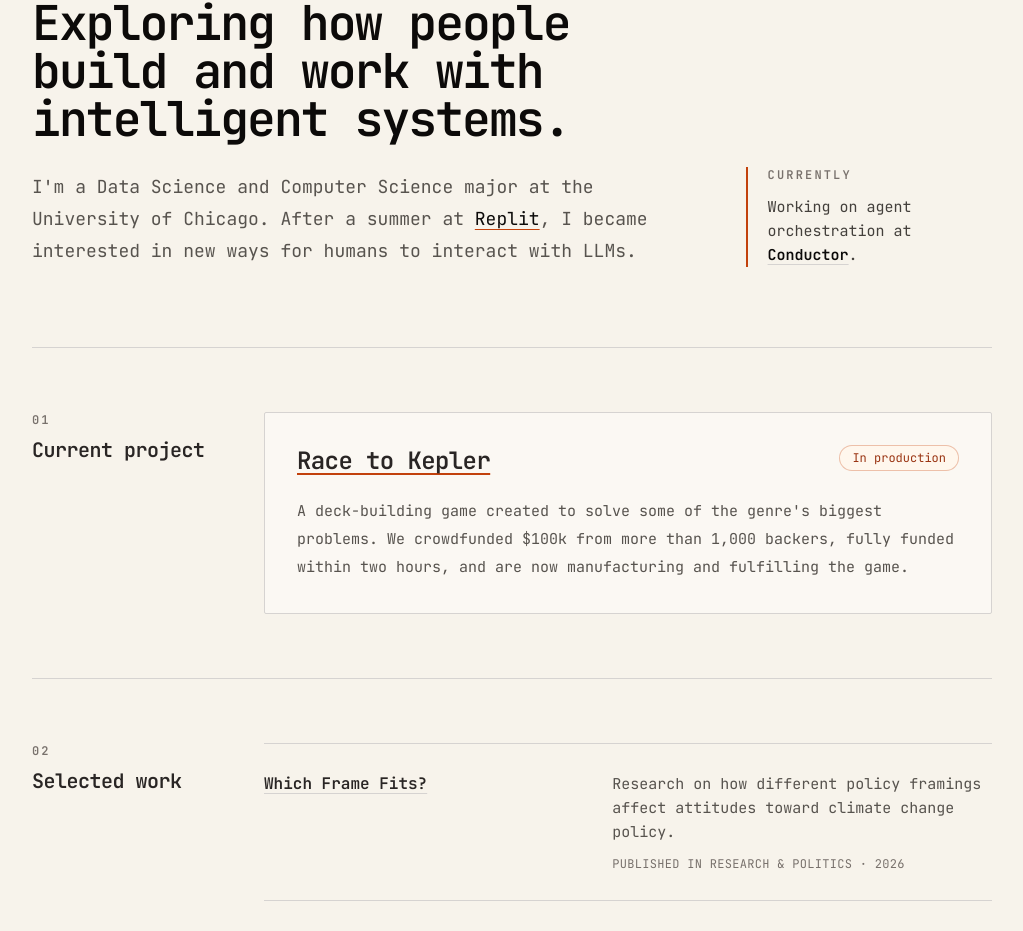
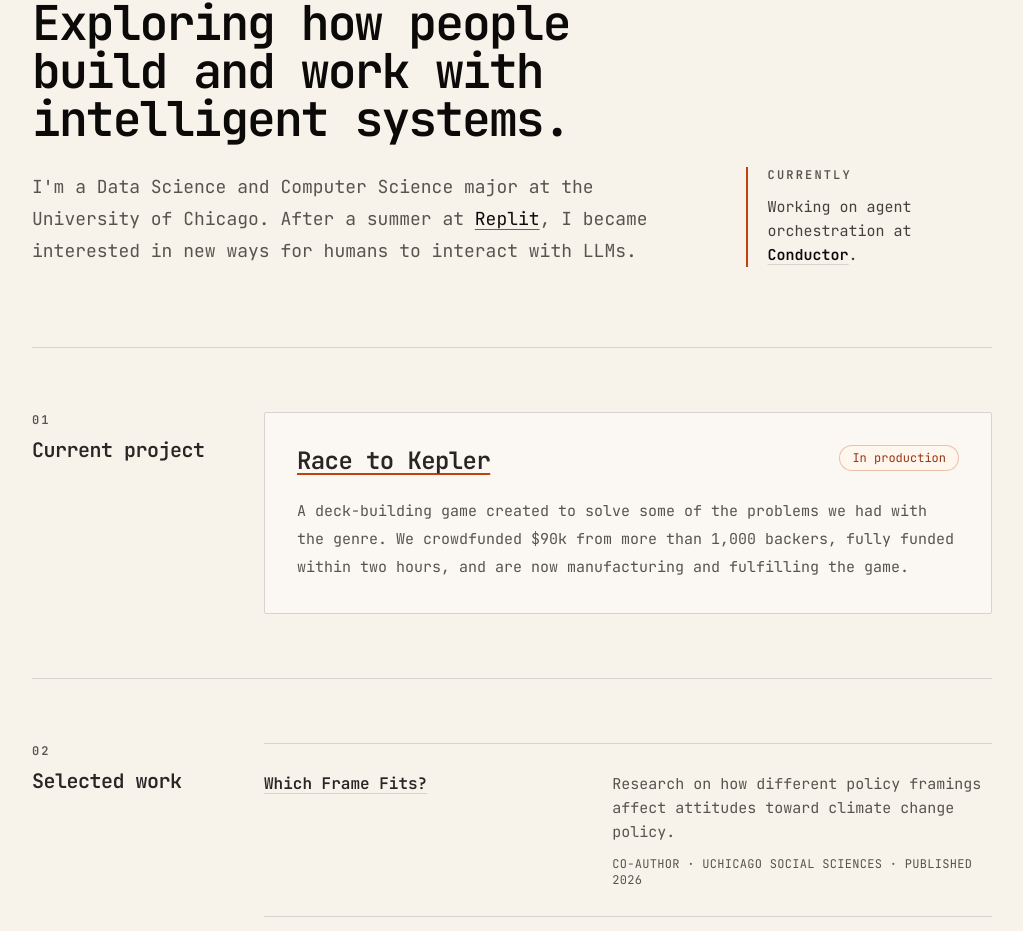
Before and after one commit to Nedak23/kadenhyatt.com, a Next.js app: page / in a window 1280 px wide. Shown: the part 206-1137 px from the top of the page, without its empty margins (128-1151 px from the left). Built offline with nearby package versions, Linux system fonts and the light colour scheme.

Commit message:
Address accessibility and security review

```diff
--- a/next.config.js
+++ b/next.config.js
@@ -1,7 +1,6 @@
 /** @type {import('next').NextConfig} */
 const nextConfig = {
   reactStrictMode: true,
-  swcMinify: true,
 }
 
 module.exports = nextConfig
--- a/src/app/experience/page.tsx
+++ b/src/app/experience/page.tsx
@@ -137,7 +137,7 @@ function TimelineSection({
     <section className="border-t border-stone-300 py-12 sm:py-16" aria-labelledby={title.toLowerCase()}>
       <div className="grid gap-8 md:grid-cols-[12rem_1fr] md:gap-12">
         <div>
-          <p className="text-xs font-semibold uppercase tracking-[0.18em] text-stone-500">{number}</p>
+          <p className="text-xs font-semibold uppercase tracking-[0.18em] text-stone-600">{number}</p>
           <h2 id={title.toLowerCase()} className="mt-2 text-xl font-semibold tracking-tight">
             {title}
           </h2>
@@ -149,12 +149,12 @@ function TimelineSection({
               className="relative border-l border-stone-300 pb-12 pl-6 last:pb-0 sm:grid sm:grid-cols-[9rem_1fr] sm:gap-8 sm:pl-8"
             >
               <span className="absolute -left-[5px] top-1.5 size-[9px] rounded-full border-2 border-orange-700 bg-[#f7f3eb]" />
-              <p className="mb-3 text-xs font-medium uppercase leading-5 tracking-wide text-stone-500 sm:mb-0">
+              <p className="mb-3 text-xs font-medium uppercase leading-5 tracking-wide text-stone-600 sm:mb-0">
                 {entry.dates}
               </p>
               <div>
                 <h3 className="text-lg font-semibold leading-6 tracking-tight text-stone-950">{entry.title}</h3>
-                <p className="mt-1 text-sm leading-6 text-stone-500">
+                <p className="mt-1 text-sm leading-6 text-stone-600">
                   {entry.organization}
                   {entry.location && <span> · {entry.location}</span>}
                 </p>
@@ -202,7 +202,7 @@ export default function Experience() {
       <TimelineSection number="01" title="Experience" entries={experience} />
       <TimelineSection number="02" title="Research" entries={research} />
 
-      <footer className="flex items-center justify-between border-t border-stone-300 pt-6 text-xs text-stone-500">
+      <footer className="flex items-center justify-between border-t border-stone-300 pt-6 text-xs text-stone-600">
         <p>© 2026 Kaden Hyatt</p>
         <Link href="/" className="underline decoration-stone-300 underline-offset-4 hover:text-stone-950">
           Back home
--- a/src/app/page.tsx
+++ b/src/app/page.tsx
@@ -1,3 +1,5 @@
+import Link from 'next/link'
+
 const links = [
   { label: 'Timeline', href: '/experience' },
   { label: 'LinkedIn', href: 'https://www.linkedin.com/in/kaden-hyatt/' },
@@ -11,7 +13,7 @@ const previousProjects = [
     href: 'https://journals.sagepub.com/doi/10.1177/20531680251414927',
     description:
       'Research on how different policy framings affect attitudes toward climate change policy.',
-    detail: 'Published in Research & Politics · 2026',
+    detail: 'Co-author · UChicago Social Sciences · Published 2026',
   },
   {
     title: 'Political Bias Drift in Post-Trained LLMs',
@@ -33,9 +35,9 @@ export default function Home() {
   return (
     <main className="mx-auto min-h-screen max-w-5xl px-5 py-6 sm:px-8 sm:py-10">
       <header className="flex flex-col gap-5 border-b border-stone-300 pb-6 sm:flex-row sm:items-center sm:justify-between">
-        <a href="/" className="text-base font-semibold tracking-tight">
+        <Link href="/" className="text-base font-semibold tracking-tight">
           Kaden Hyatt
-        </a>
+        </Link>
         <nav aria-label="Primary navigation">
           <ul className="flex flex-wrap gap-x-5 gap-y-2 text-sm text-stone-600">
             {links.map((link) => {
@@ -84,7 +86,7 @@ export default function Home() {
           </div>
 
           <aside className="self-end border-l-2 border-orange-700 pl-5">
-            <p className="text-xs font-semibold uppercase tracking-[0.18em] text-stone-500">Currently</p>
+            <p className="text-xs font-semibold uppercase tracking-[0.18em] text-stone-600">Currently</p>
             <p className="mt-3 leading-6 text-stone-700">
               Working on agent orchestration at{' '}
               <a
@@ -104,7 +106,7 @@ export default function Home() {
         <section className="border-b border-stone-300 py-12 sm:py-16" aria-labelledby="current-projects">
           <div className="grid gap-7 sm:grid-cols-[12rem_1fr] sm:gap-10">
             <div>
-              <p className="text-xs font-semibold uppercase tracking-[0.18em] text-stone-500">01</p>
+              <p className="text-xs font-semibold uppercase tracking-[0.18em] text-stone-600">01</p>
               <h2 id="current-projects" className="mt-2 text-xl font-semibold tracking-tight">
                 Current project
               </h2>
@@ -127,8 +129,8 @@ export default function Home() {
                 </span>
               </div>
               <p className="mt-5 max-w-2xl leading-7 text-stone-600">
-                A deck-building game created to solve some of the genre&apos;s biggest problems. We crowdfunded
-                $100k from more than 1,000 backers, fully funded within two hours, and are now manufacturing and
+                A deck-building game created to solve some of the problems we had with the genre. We crowdfunded
+                $90k from more than 1,000 backers, fully funded within two hours, and are now manufacturing and
                 fulfilling the game.
               </p>
             </article>
@@ -138,7 +140,7 @@ export default function Home() {
         <section className="py-12 sm:py-16" aria-labelledby="previous-projects">
           <div className="grid gap-7 sm:grid-cols-[12rem_1fr] sm:gap-10">
             <div>
-              <p className="text-xs font-semibold uppercase tracking-[0.18em] text-stone-500">02</p>
+              <p className="text-xs font-semibold uppercase tracking-[0.18em] text-stone-600">02</p>
               <h2 id="previous-projects" className="mt-2 text-xl font-semibold tracking-tight">
                 Selected work
               </h2>
@@ -159,7 +161,7 @@ export default function Home() {
                   </h3>
                   <div className="mt-3 sm:mt-0">
                     <p className="leading-6 text-stone-600">{project.description}</p>
-                    <p className="mt-3 text-xs uppercase tracking-wide text-stone-500">{project.detail}</p>
+                    <p className="mt-3 text-xs uppercase tracking-wide text-stone-600">{project.detail}</p>
                   </div>
                 </article>
               ))}
@@ -168,7 +170,7 @@ export default function Home() {
         </section>
       </div>
 
-      <footer className="flex flex-col gap-2 border-t border-stone-300 pt-6 text-xs text-stone-500 sm:flex-row sm:items-center sm:justify-between">
+      <footer className="flex flex-col gap-2 border-t border-stone-300 pt-6 text-xs text-stone-600 sm:flex-row sm:items-center sm:justify-between">
         <p>© 2026 Kaden Hyatt</p>
         <p>Built with Next.js and good typography.</p>
       </footer>
```
Also changed, not shown: eslint.config.mjs (added, +7 -0 lines), package.json (+4 -4 lines), tsconfig.json (+19 -5 lines), .eslintrc.json (deleted), 1 other file (tests, documents, lock files or other folders).
